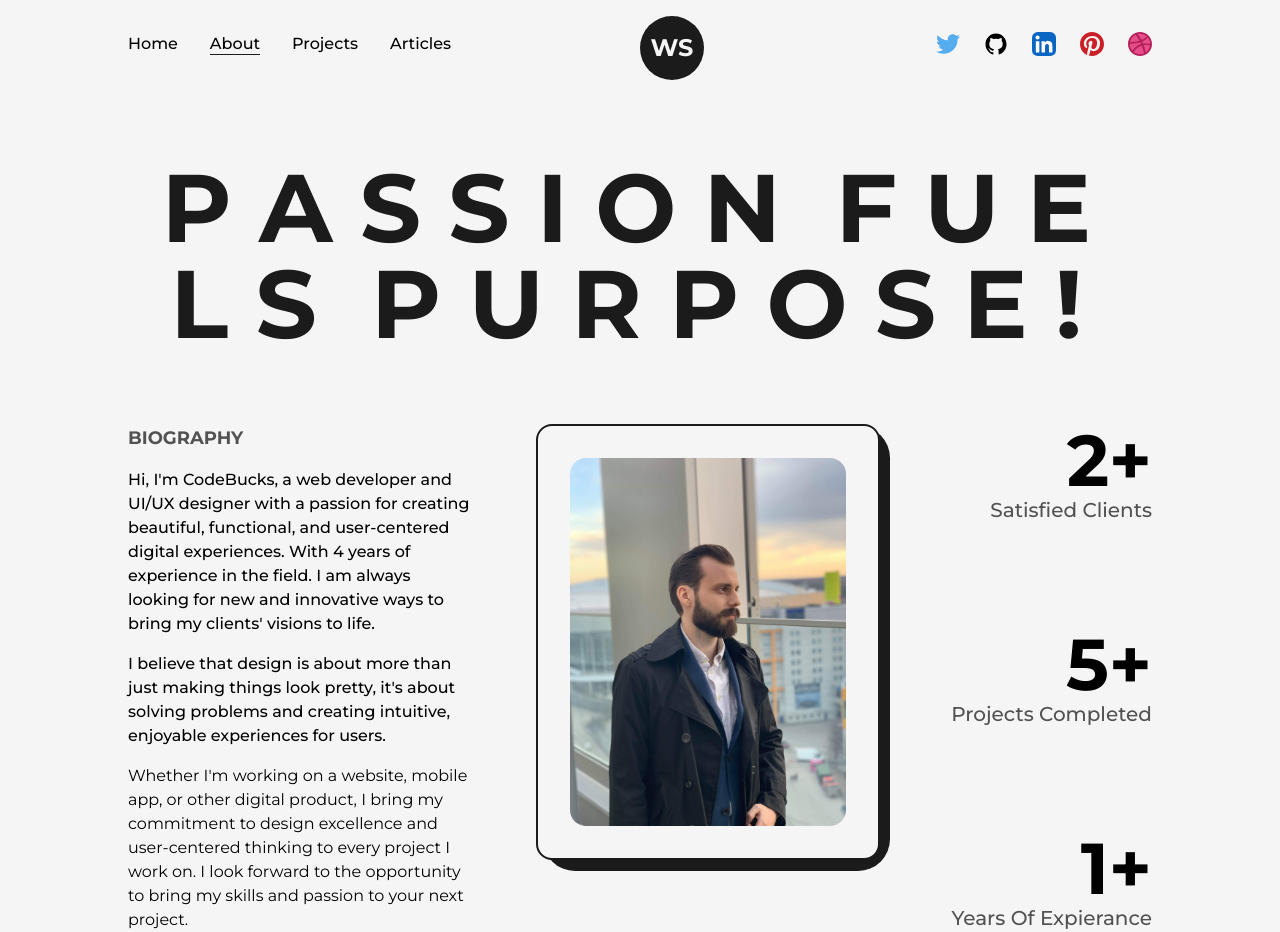
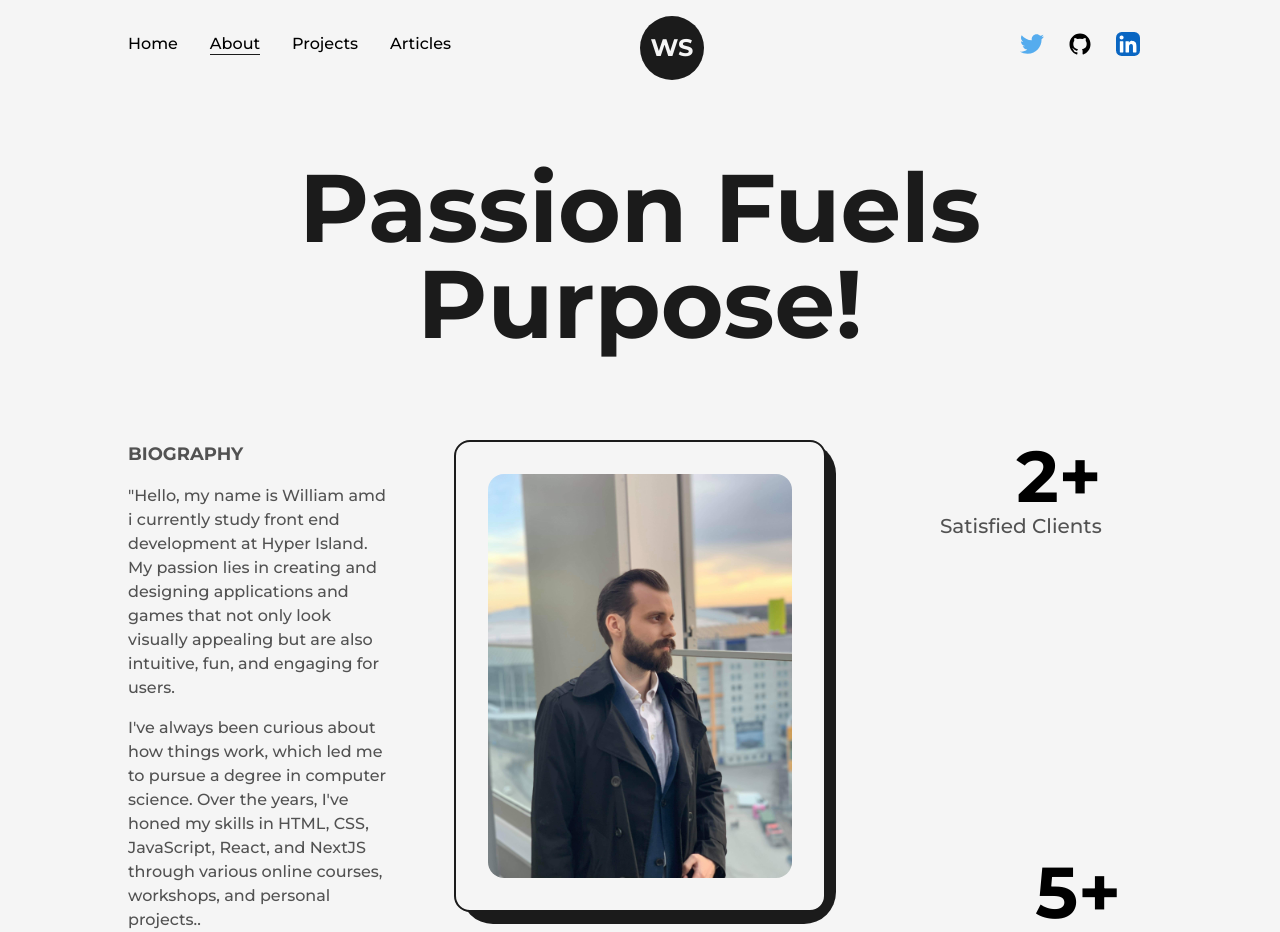
Before and after one commit to nesswatson21/ness-watson-portfolio-project, a Next.js app: page /about in a window 1280 px wide. Shown: the top 932 px of the page. Built offline with nearby package versions, Linux system fonts and the light colour scheme.

Commit message:
changed detials for text etc

```diff
--- a/src/components/AnimatedText.js
+++ b/src/components/AnimatedText.js
@@ -30,7 +30,7 @@ const singleWord = {
 
 function AnimatedText({ text, className = "" }) {
   return (
-    <div className="w-full mx-auto py-2 flex item-center justify-center text-center overflow-hidden">
+    <div className="w-full mx-auto py-2 flex items-center justify-center text-center overflow-hidden">
       <motion.h1
         className={`inline-block w-full text-dark font-bold capitalize text-8xl ${className}`}
         variants={quote}
@@ -40,10 +40,10 @@ function AnimatedText({ text, className = "" }) {
         {text.split("").map((word, index) => (
           <motion.span
             key={word + "-" + index}
-            className="inline-block"
+            className=""
             variants={singleWord}
           >
-            {word}&nbsp;
+            {word}
           </motion.span>
         ))}
       </motion.h1>
--- /dev/null
+++ b/src/components/Education.js
@@ -0,0 +1,69 @@
+import { React, useRef } from "react";
+import { motion, useScroll } from "framer-motion";
+import LiIcon from "./LiIcon";
+
+const Details = ({ type, time, place, info }) => {
+  const ref = useRef(null);
+
+  return (
+    <li
+      ref={ref}
+      className="my-8 first:mt-0 last:mb-0 w-[60%] mx-auto flex flex-col item-center justify-between"
+    >
+      <LiIcon referance={ref} />
+      <motion.div
+        initial={{ y: 50 }}
+        whileInView={{ y: 0 }}
+        transtion={{ duration: 0.5, type: "spring" }}
+      >
+        <h3 className="capitalize font-bold text-2xl">{type}</h3>
+        <span className="capitalize font-medium text-dark/75">
+          {time} | {place}
+        </span>
+        <p className="font-medium w-full">{info}</p>
+      </motion.div>
+    </li>
+  );
+};
+
+function Education() {
+  const ref = useRef(null);
+  const { scrollYProgress } = useScroll({
+    target: ref,
+    offset: ["start end", "center start"],
+  });
+  return (
+    <div className="my-64">
+      <h2 className="font-bold text-8xl mb-32 w-full text-center">Education</h2>
+      <div ref={ref} className="w-[75%] mx-auto relative">
+        <motion.div
+          style={{ scaleY: scrollYProgress }}
+          className="absolute left-9 top-0 w-[4px] h-full bg-grey origin-top"
+        />
+
+        <ul className="w-full flex flex-col items-start justify-between m1-4">
+          <Details
+            type="frontend developer program"
+            time="2022-2024"
+            place="Hyper Island"
+            info="Relevant courses included HTML CSS, web developement parctises, javascript, React, NextJs, NodeJS, Figma, working agile. Computer Systems Engineering, and Artificial"
+          />
+          <Details
+            type="in depth React course"
+            time="2023"
+            place="Udemy"
+            info="in addition to our courses at hyper i decided to take a in depth course to further learn more about react."
+          />
+          <Details
+            type="in depth Javasctipt course"
+            time="2023"
+            place="Udemy"
+            info="in addition to our courses at hyper i decided to take a in depth course to further learn more about javascript."
+          />
+        </ul>
+      </div>
+    </div>
+  );
+}
+
+export default Education;
--- /dev/null
+++ b/src/components/Experiance.js
@@ -0,0 +1,94 @@
+import { React, useRef } from "react";
+import { motion, useScroll } from "framer-motion";
+import LiIcon from "./LiIcon";
+
+const Details = ({ position, company, companyLink, time, adress, work }) => {
+  const ref = useRef(null);
+
+  return (
+    <li
+      ref={ref}
+      className="my-8 first:mt-0 last:mb-0 w-[60%] mx-auto flex flex-col item-center justify-between"
+    >
+      <LiIcon referance={ref} />
+      <motion.div
+        initial={{ y: 50 }}
+        whileInView={{ y: 0 }}
+        transtion={{ duration: 0.5, type: "spring" }}
+      >
+        <h3 className="capitalize font-bold text-2xl">
+          {position}&nbsp;
+          <a
+            href={companyLink}
+            target="-blank"
+            className="text-primary capitalize"
+          >
+            @{company}
+          </a>
+        </h3>
+        <span className="capitalize font-medium text-dark/75">
+          {time} | {adress}
+        </span>
+        <p className="font-medium w-full">{work}</p>
+      </motion.div>
+    </li>
+  );
+};
+
+function Experiance() {
+  const ref = useRef(null);
+  const { scrollYProgress } = useScroll({
+    target: ref,
+    offset: ["start end", "center start"],
+  });
+  return (
+    <div className="my-64">
+      <h2 className="font-bold text-8xl mb-32 w-full text-center">
+        Experiance
+      </h2>
+      <div ref={ref} className="w-[75%] mx-auto relative">
+        <motion.div
+          style={{ scaleY: scrollYProgress }}
+          className="absolute left-9 -top-0 w-[4px] h-full bg-grey origin-top"
+        />
+
+        <ul className="w-full flex flex-col items-start justify-between m1-4">
+          <Details
+            companyLink="www.tre.se"
+            position="Business delivery"
+            company="Hi3G Access AB (TRE)"
+            time="2020-Present"
+            adress="Stockholm, Sweden"
+            work="In my current role, I'm responsible for a few selected top-priority retail partners. I provide them with anything they need to acquire new customers and help with client relations afterward. I specialize in creating and managing phone switches and helping set up IT environments when the client and retailer do not have the ability or knowledge to do it themselves"
+          />
+          <Details
+            companyLink="www.tre.se"
+            position="B2B Loyalty sales"
+            company="Hi3G Access AB (TRE)"
+            time="2017-2022"
+            adress="Stockholm, Sweden"
+            work="I was a sales representative working and managing loyal customers. I started building my own subscription base and relations with clients by providing them with top-quality service. They wanted me as their personal seller, and this made my results spike. The lesson learned here was that good service and customer relations build trust and loyalty."
+          />
+          <Details
+            companyLink="www.tre.se"
+            position="Account manager & Loyalty sales"
+            company="Hi3G Access AB (TRE)"
+            time="2017/June-2017/Aug"
+            adress="Stockholm, Sweden"
+            work="I was an account manager for new sales and retired customers, with a focus on convincing clients to switch to us from our competitors, mostly through phone calls and a few meetings."
+          />
+          <Details
+            companyLink="www.tre.se"
+            position="Customer representative"
+            company="Hi3G Access AB (TRE)"
+            time="2014-2017"
+            adress="Stockholm, Sweden"
+            work="This was my first job in the sales/service industry. It is the foundation that built my communication and relationship-building skills. This job helped me tremendously improve as a person by forcing me to handle a lot of uncomfortable situations"
+          />
+        </ul>
+      </div>
+    </div>
+  );
+}
+
+export default Experiance;
--- /dev/null
+++ b/src/components/LiIcon.js
@@ -0,0 +1,32 @@
+import React from "react";
+import { motion, useScroll } from "framer-motion";
+
+function LiIcon({ referance }) {
+  const { scrollYProgress } = useScroll({
+    target: referance,
+    offset: ["center end", "center center"],
+  });
+
+  return (
+    <figure className="absolute left-0  stroke-grey stroke-[5px]">
+      <svg className="-rotate-90" width="75" height="75" viewBox="0 0 100 100">
+        <circle cx="75" cy="50" r="20" className=" stroke-0 fill-none" />
+        <motion.circle
+          cx="75"
+          cy="50"
+          r="20"
+          className=" stroke-[5px] fill-light"
+          style={{ pathLength: scrollYProgress }}
+        />
+        <circle
+          cx="75"
+          cy="50"
+          r="10"
+          className=" animate-pulse stroke-1 fill-primary"
+        />
+      </svg>
+    </figure>
+  );
+}
+
+export default LiIcon;
--- a/src/components/NavBar.js
+++ b/src/components/NavBar.js
@@ -64,23 +64,6 @@ function NavBar() {
         >
           <LinkedInIcon></LinkedInIcon>
         </motion.a>
-        <motion.a
-          href="/"
-          target={"_blank"}
-          whileHover={{ y: -2 }}
-          whileTap={{ scale: 0.9 }}
-          className="w-6 mx-3"
-        >
-          <PinterestIcon></PinterestIcon>
-        </motion.a>
-        <motion.a
-          href="/"
-          target={"_blank"}
-          whileHover={{ y: -2 }}
-          className="w-6 ml-3"
-        >
-          <DribbbleIcon></DribbbleIcon>
-        </motion.a>
       </nav>
       <div className="absolute left-[50%] top-2 transalte-x-[-50%]">
         <Logo />
--- a/src/pages/about.js
+++ b/src/pages/about.js
@@ -6,6 +6,8 @@ import profilePic from "../../public/images/profile/profile-pic.jpg";
 import Image from "next/image";
 import { spring, useInView, useMotionValue, useSpring } from "framer-motion";
 import Skills from "@/components/Skills";
+import Experiance from "@/components/Experiance";
+import Education from "@/components/Education";
 
 const AnimatedNumbers = ({ value }) => {
   const ref = useRef(null);
@@ -40,33 +42,41 @@ function about() {
       </Head>
       <main className="flex w-full flex-col items-center justify-center">
         <Layout className="pt-16">
-          <AnimatedText text="Passion Fuels Purpose!" className="mb-16" />
-          <div className="grid w-full grid-cols-8 gap-16">
+          <AnimatedText
+            text="Passion fuels purpose!"
+            className="mb-20 text-8xl "
+          />
+          <div className="grid w-full grid-cols-10 gap-16">
             <div className="col-span-3 flex flex-col items-start justify-start">
               <h2 className="mb-4 text-lg font-bold uppercase text-dark/75">
                 biography
               </h2>
-              <p className="font-medium ">
-                Hi, I'm CodeBucks, a web developer and UI/UX designer with a
-                passion for creating beautiful, functional, and user-centered
-                digital experiences. With 4 years of experience in the field. I
-                am always looking for new and innovative ways to bring my
-                clients' visions to life.
+              <p className="font-medium text-dark/75 ">
+                "Hello, my name is William amd i currently study front end
+                development at Hyper Island. My passion lies in creating and
+                designing applications and games that not only look visually
+                appealing but are also intuitive, fun, and engaging for users.
               </p>
-              <p className="font-medium my-4">
-                I believe that design is about more than just making things look
-                pretty, it's about solving problems and creating intuitive,
-                enjoyable experiences for users.
+              <p className="font-medium my-4 text-dark/75">
+                I've always been curious about how things work, which led me to
+                pursue a degree in computer science. Over the years, I've honed
+                my skills in HTML, CSS, JavaScript, React, and NextJS through
+                various online courses, workshops, and personal projects..
               </p>
-              <p>
-                Whether I'm working on a website, mobile app, or other digital
-                product, I bring my commitment to design excellence and
-                user-centered thinking to every project I work on. I look
-                forward to the opportunity to bring my skills and passion to
-                your next project.
+              <p className="font-medium my-4 text-dark/75">
+                As a web developer, I believe that great design is about more
+                than just aesthetics - it's about creating experiences that are
+                intuitive, accessible, and meaningful for users. Whether I'm
+                working on a small website or a complex web application, I
+                always strive to put the user first.
+              </p>
+              <p className="font-medium my-4 text-dark/75">
+                I'm excited about the opportunities that lie ahead and look
+                forward to contributing my skills and passion to create
+                innovative digital solutions."
               </p>
             </div>
-            <div className="col-span-3 relative h-max rounded-2xl border-2 border-solid border-dark bg-light p-8">
+            <div className="col-span-4 relative h-max rounded-2xl border-2 border-solid border-dark bg-light p-8">
               <div className="absolute top-0 -right-3 -z-10 w-[102%] h-[103%] rounded-[2rem] bg-dark" />
               <Image
                 src={profilePic}
@@ -74,7 +84,7 @@ function about() {
                 className="w-full h-auto rounded-2xl"
               />
             </div>
-            <div className="col-span-2 flex flex-col items-end justify-between">
+            <div className="col-span-3 flex flex-col items-center justify-between">
               <div className="flex flex-col items-end justify-center">
                 <span className="iniline-block text-7xl font-bold">
                   <AnimatedNumbers value={2} />+
@@ -102,6 +112,8 @@ function about() {
             </div>
           </div>
           <Skills />
+          <Experiance />
+          <Education />
         </Layout>
       </main>
     </>
--- a/tailwind.config.js
+++ b/tailwind.config.js
@@ -14,6 +14,7 @@ module.exports = {
       },
       colors: {
         dark: "#1b1b1b",
+        grey: "#848884",
         light: "#f5f5f5",
         primary: "#B63E96", // 240,86,199
         primaryDark: "#58E6D9", // 80,230,217
```
Also changed, not shown: src/pages/index.js (+8 -5 lines).
